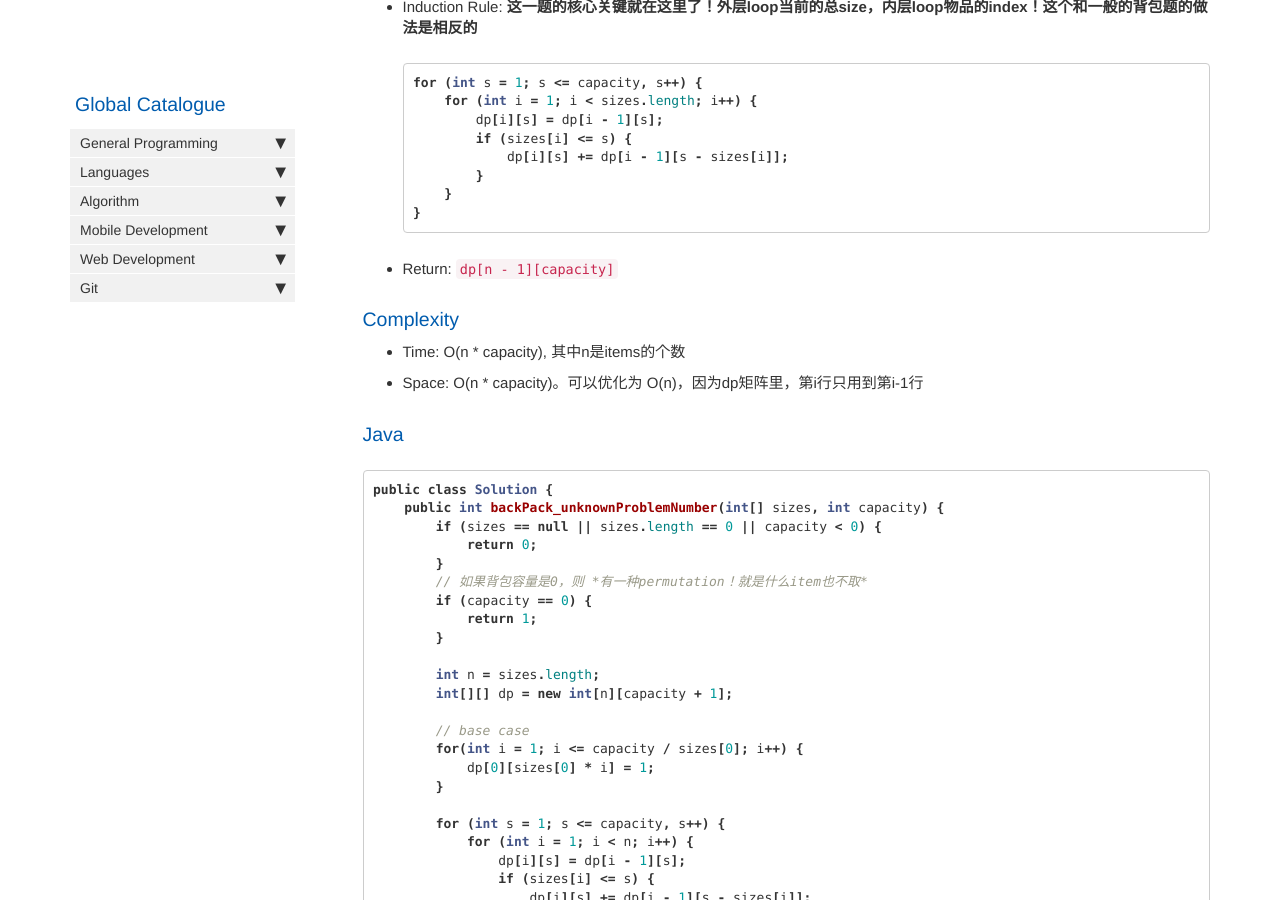
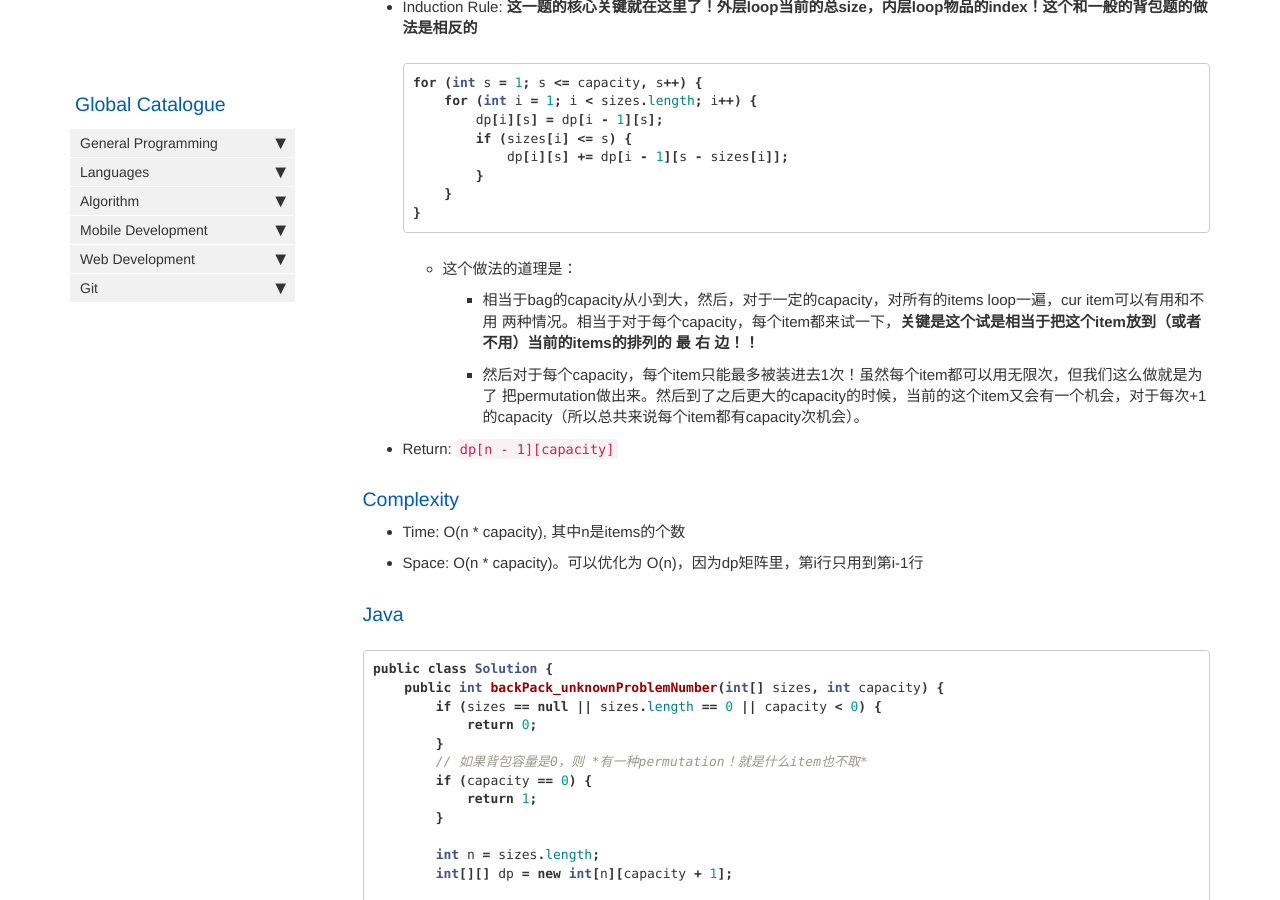
Before and after one commit to HungryOrc/hungryorc.github.io, a Jekyll site: the page built from pages/algorithm/algorithm_backpack_unlimited_2Attr_exactFill_returnNumOfPermutation.md, in a window 1280 px wide and 900 px high, scrolled down 798 px. Built offline with Jekyll 4.4.1, drawn with Linux system fonts in a browser that asks for light colours; nearby versions of some CDN libraries; comment, search, counter and statistics services are not loaded.

Commit message:
Update algorithm_backpack_unlimited_2Attr_exactFill_returnNumOfPermutation.md

````diff
--- a/pages/algorithm/algorithm_backpack_unlimited_2Attr_exactFill_returnNumOfPermutation.md
+++ b/pages/algorithm/algorithm_backpack_unlimited_2Attr_exactFill_returnNumOfPermutation.md
@@ -37,6 +37,9 @@ toc: false
       }
   }
   ```
+  * 这个做法的道理是：
+    * 相当于bag的capacity从小到大，然后，对于一定的capacity，对所有的items loop一遍，cur item可以有用和不用 两种情况。相当于对于每个capacity，每个item都来试一下，**关键是这个试是相当于把这个item放到（或者不用）当前的items的排列的   最   右   边！！**
+    * 然后对于每个capacity，每个item只能最多被装进去1次！虽然每个item都可以用无限次，但我们这么做就是为了 把permutation做出来。然后到了之后更大的capacity的时候，当前的这个item又会有一个机会，对于每次+1的capacity（所以总共来说每个item都有capacity次机会）。
 * Return: `dp[n - 1][capacity]`
 
 ### Complexity
````
